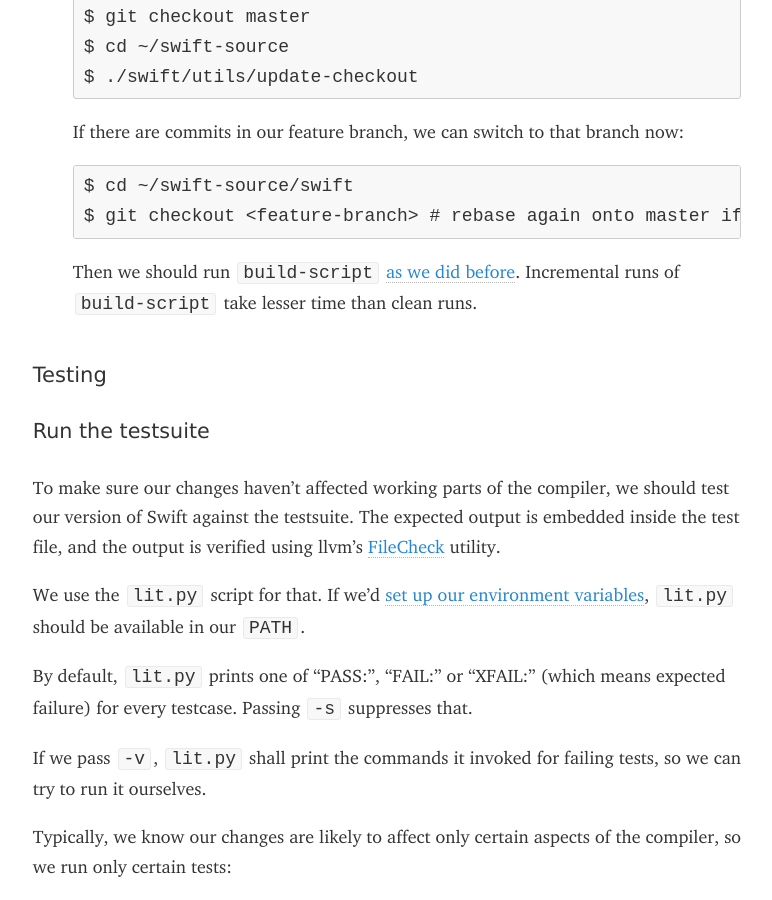
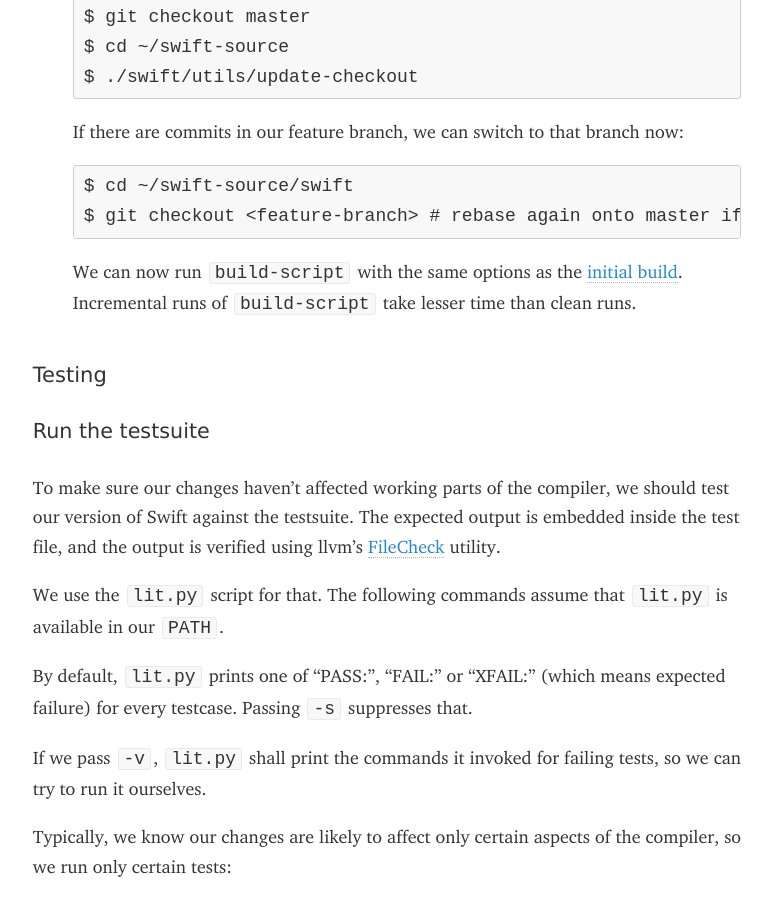
Before and after one commit to roop/roop.github.io, a Jekyll site: the page built from _posts/2020-01-21-swift-compiler-dev-workflow.md, in a window 1280 px wide and 900 px high, scrolled down 3251 px. Shown: the whole window, without its empty margins (253-1025 px from the left). Built offline with Jekyll 4.4.1, drawn with Linux system fonts in a browser that asks for light colours; some web fonts are replaced.

Commit message:
Fix links in Swift compiler dev workflow post

```diff
--- a/_posts/2020-01-21-swift-compiler-dev-workflow.md
+++ b/_posts/2020-01-21-swift-compiler-dev-workflow.md
@@ -136,9 +136,11 @@
     $ git checkout <feature-branch> # rebase again onto master if reqd.
     ~~~
 
-    Then we should run `build-script` [as we did before](#build-it).
-    Incremental runs of `build-script` take lesser time than clean
+    We can now run `build-script` with the same options as the [initial
+    build]. Incremental runs of `build-script` take lesser time than clean
     runs.
+
+[initial build]: /posts/2020/swift-compiler-dev-on-remote-linux-machine/#build-it
 
 ### Testing
 
@@ -151,9 +153,8 @@
 
 [FileCheck]: https://www.llvm.org/docs/CommandGuide/FileCheck.html
 
-We use the `lit.py` script for that.  If
-we'd [set up our environment variables](#set-up-the-shell-environment),
-`lit.py` should be available in our `PATH`.
+We use the `lit.py` script for that. The following commands assume that
+`lit.py` is available in our `PATH`.
 
 By default, `lit.py` prints one of "PASS:", "FAIL:" or "XFAIL:" (which
 means expected failure) for every testcase. Passing `-s` suppresses
```
